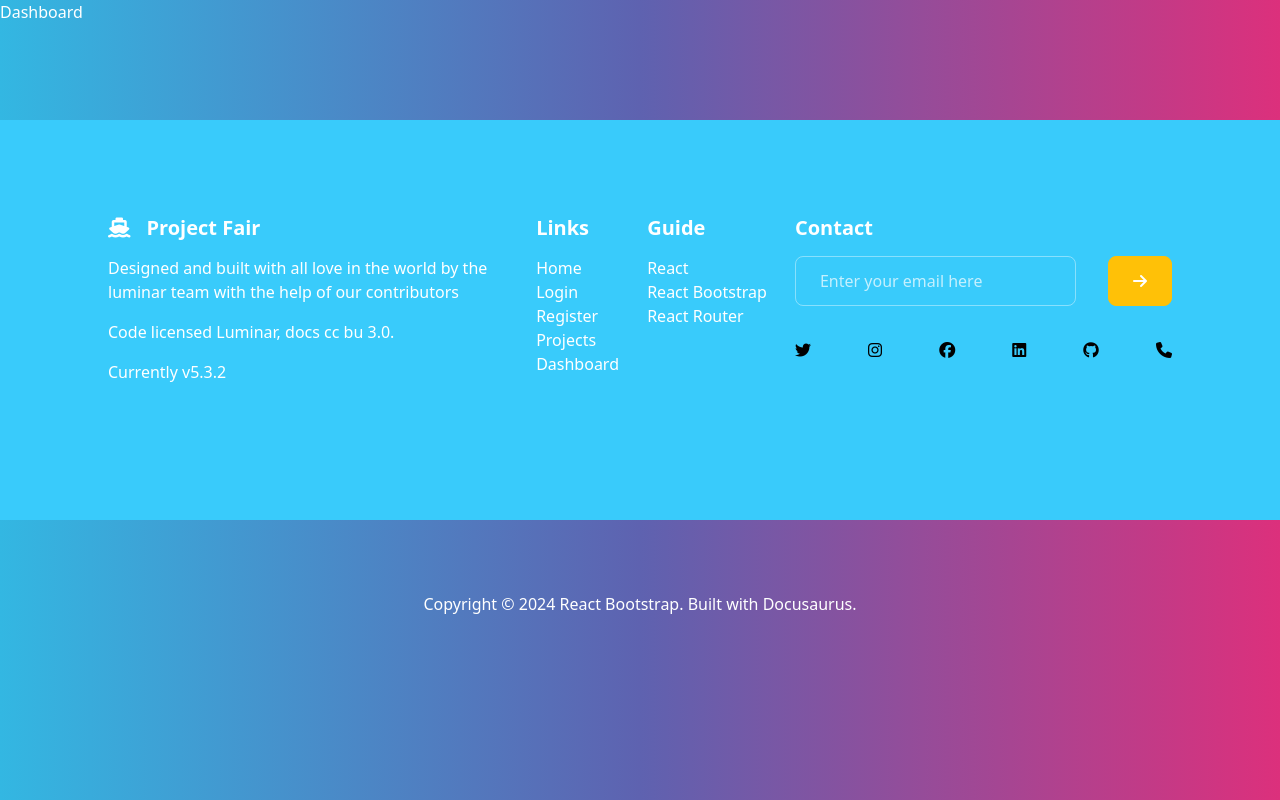
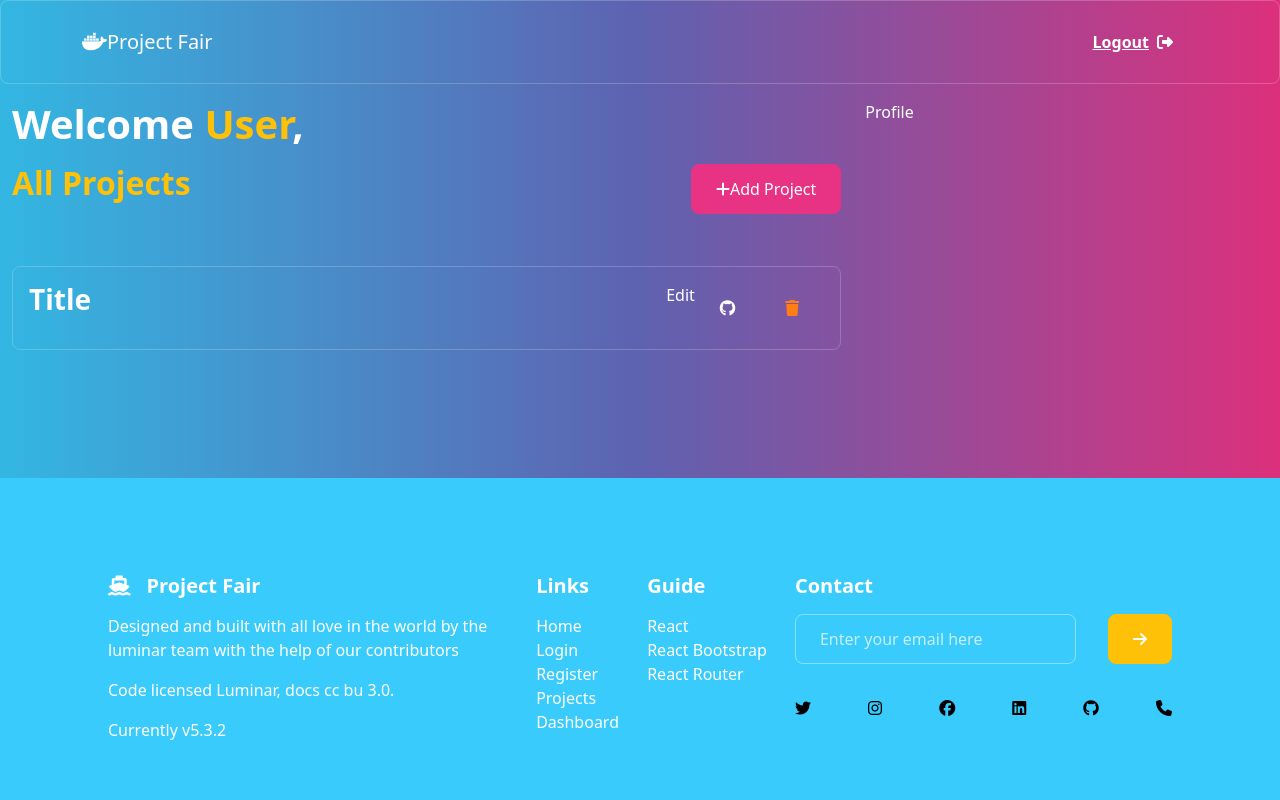
Before and after one commit to alwynwilson/Project-Fair-io, a React (Vite) app: page /dashboard in a window 1280 px wide. Shown: the top 800 px of the page. Built offline with nearby package versions, Linux system fonts and the light colour scheme.

Commit message:
Edit profile view remaining UI

```diff
--- a/src/components/Add.jsx
+++ b/src/components/Add.jsx
@@ -1,8 +1,59 @@
 import React from 'react'
+import { useState } from 'react';
+import Button from 'react-bootstrap/Button';
+import Modal from 'react-bootstrap/Modal';
+import uploadImg from '../assets/uploadImg.png'
 
 const Add = () => {
+  const [show, setShow] = useState(false);
+
+  const handleClose = () => setShow(false);
+  const handleShow = () => setShow(true);
   return (
-    <div>Add</div>
+    <>
+      <button onClick={handleShow} className="btn btn-primary"><i className="fa-solid fa-plus"></i>Add Project</button>
+
+      <Modal size='lg' centered show={show} onHide={handleClose} animation={false}>
+        <Modal.Header closeButton>
+          <Modal.Title>New Project Details !!</Modal.Title>
+        </Modal.Header>
+        <Modal.Body>
+          <div className="row align-items-center">
+            <div className="col-lg-4">
+              <label>
+                <input type="file" style={{display:'none'}}/>
+                <img height ={'200px'} classNameimg-fluid src={uploadImg} alt="" />
+              </label>
+            </div>
+            <div className="col-lg-8">
+              <div className="mb-2">
+                <input type="text" className='form-control' placeholder='Project tilte' />
+              </div>
+              <div className="mb-2">
+                <input type="text" className='form-control' placeholder='Languages used in Project' />
+              </div>
+              <div className="mb-2">
+                <input type="text" className='form-control' placeholder='Project Github Link' />
+              </div>
+              <div className="mb-2">
+                <input type="text" className='form-control' placeholder='Project Website Link' />
+              </div>
+            </div>
+          </div>
+          <div className="mb-2">
+                <input type="text" className='form-control' placeholder='Project Over View' />
+              </div>
+        </Modal.Body>
+        <Modal.Footer>
+          <Button variant="secondary" onClick={handleClose}>
+            Cancel
+          </Button>
+          <Button variant="primary" onClick={handleClose}>
+            Add
+          </Button>
+        </Modal.Footer>
+      </Modal>
+    </>
   )
 }
 
--- a/src/components/Header.jsx
+++ b/src/components/Header.jsx
@@ -3,7 +3,7 @@ import Container from 'react-bootstrap/Container';
 import Navbar from 'react-bootstrap/Navbar';
 import { Link } from 'react-router-dom';
 
-const Header = () => {
+const Header = ({insideDashboard}) => {
   return (
     <>
      <Navbar style={{zIndex:"10"}} className="position-fixed w-100 top-0 border rounded">
@@ -11,6 +11,12 @@ const Header = () => {
           <Navbar.Brand>
             <Link to="/" style={{textDecoration:'none',color:"white"}}><i className='fa-brands fa-docker'></i>Project Fair</Link>
           </Navbar.Brand>
+          {
+            insideDashboard &&
+            <div className="ms-auto">
+              <button className="btn btn-link fw-bolder">Logout<i className='fa-solid fa-right-from-bracket ms-1'></i></button>
+            </div>
+          }
         </Container>
       </Navbar></>
   )
--- a/src/components/View.jsx
+++ b/src/components/View.jsx
@@ -1,8 +1,27 @@
 import React from 'react'
+import Add from '../components/Add'
+import Edit from '../components/Edit'
 
 const View = () => {
   return (
-    <div>View</div>
+    <>
+      <div className="d-flex justify-content-between">
+        <h2 className="text-warning">All Projects</h2>
+        <div>
+          <Add/>
+        </div>
+      </div>
+      <div className="mt-4">
+        <div className="border rounded p-2 d-flex justify-content-between mb-3">
+          <h3>Title</h3>
+          <div className="d-flex">
+            <div><Edit/></div>
+            <div className='btn'><a href='' target='_blank'><i className="fa-brands fa-github"></i></a></div>
+            <button className='btn text-danger'><i className='fa-solid fa-trash'></i></button>
+          </div>
+        </div>
+      </div>
+    </>
   )
 }
 
--- a/src/pages/Auth.jsx
+++ b/src/pages/Auth.jsx
@@ -1,8 +1,63 @@
 import React from 'react'
+import loginImg from "../assets/loginImg.webp"
+import { FloatingLabel, Form } from 'react-bootstrap'
+import { Link } from 'react-router-dom'
 
-const Auth = () => {
+
+
+const Auth = ({insideRegister}) => {
   return (
-    <div>Auth</div>
+    <div style={{width:'100%',height:"100vh"}} className='d-flex justify-content-center align-items-center'>
+      <div className='container w-75'>
+        <div className="card shadow p-2">
+          <div className="row align-items-center">
+            <div className="col-lg-6">
+              <img className='w-100' src={loginImg} alt="Login" />
+            </div>
+            <div className="col-lg-6">
+              <h1 className='fw-bolder mt-2'><i className='fa-brands fa-docker'></i>Project Fair</h1>
+              <h5 className='fw-bolder mt-2'>
+                  Sign {insideRegister?"Up":"in"} to your account
+              </h5>
+              <Form>
+                {
+                  insideRegister &&
+                  <FloatingLabel
+                    controlId="floatingInputname"
+                    label="Username"
+                    className="mb-3"
+                >
+                    <Form.Control type="text" placeholder="Username" />
+                </FloatingLabel>
+                }
+                <FloatingLabel
+                    controlId="floatingInput"
+                    label="Email address"
+                    className="mb-3"
+                >
+                    <Form.Control type="email" placeholder="name@example.com" />
+                </FloatingLabel>
+                <FloatingLabel controlId="floatingPassword" label="Password">
+                      <Form.Control type="password" placeholder="Password" />
+                </FloatingLabel>
+                {
+                  insideRegister ?
+                  <div className="mt-3">
+                    <button className="btn btn-primary">Register</button>
+                    <p className='mt-2'> Already have an account ? Click here to <Link to="/login">Login</Link></p>
+                  </div>
+                  :
+                  <div className="mt-3">
+                    <button className="btn btn-primary">Login</button>
+                    <p className='mt-2'> New user ? Click here to <Link to="/register">Register</Link></p>
+                  </div>
+                }
+              </Form>
+            </div>
+          </div>
+        </div>
+      </div>
+    </div>
   )
 }
 
--- a/src/pages/Dashboard.jsx
+++ b/src/pages/Dashboard.jsx
@@ -1,8 +1,24 @@
 import React from 'react'
+import Header from "../components/Header"
+import View from "../components/View"
+import Profile from "../components/Profile"
 
 const Dashboard = () => {
   return (
-    <div>Dashboard</div>
+    <>
+      <Header insideDashboard={true}/>
+      <div style={{marginTop:"100px"}} className="container-fluid">
+        <div className="row mt-3">
+          <div className="col-lg-8">
+            <h1>Welcome <span className='text-warning'>User</span>,</h1>
+            <View/>
+          </div>
+          <div className="col-lg-4">
+            <Profile/>
+          </div>
+        </div>
+      </div>
+    </>
   )
 }
 
```
Also changed, not shown: src/assets/loginImg.webp (added), src/assets/uploadImg.png (added).
